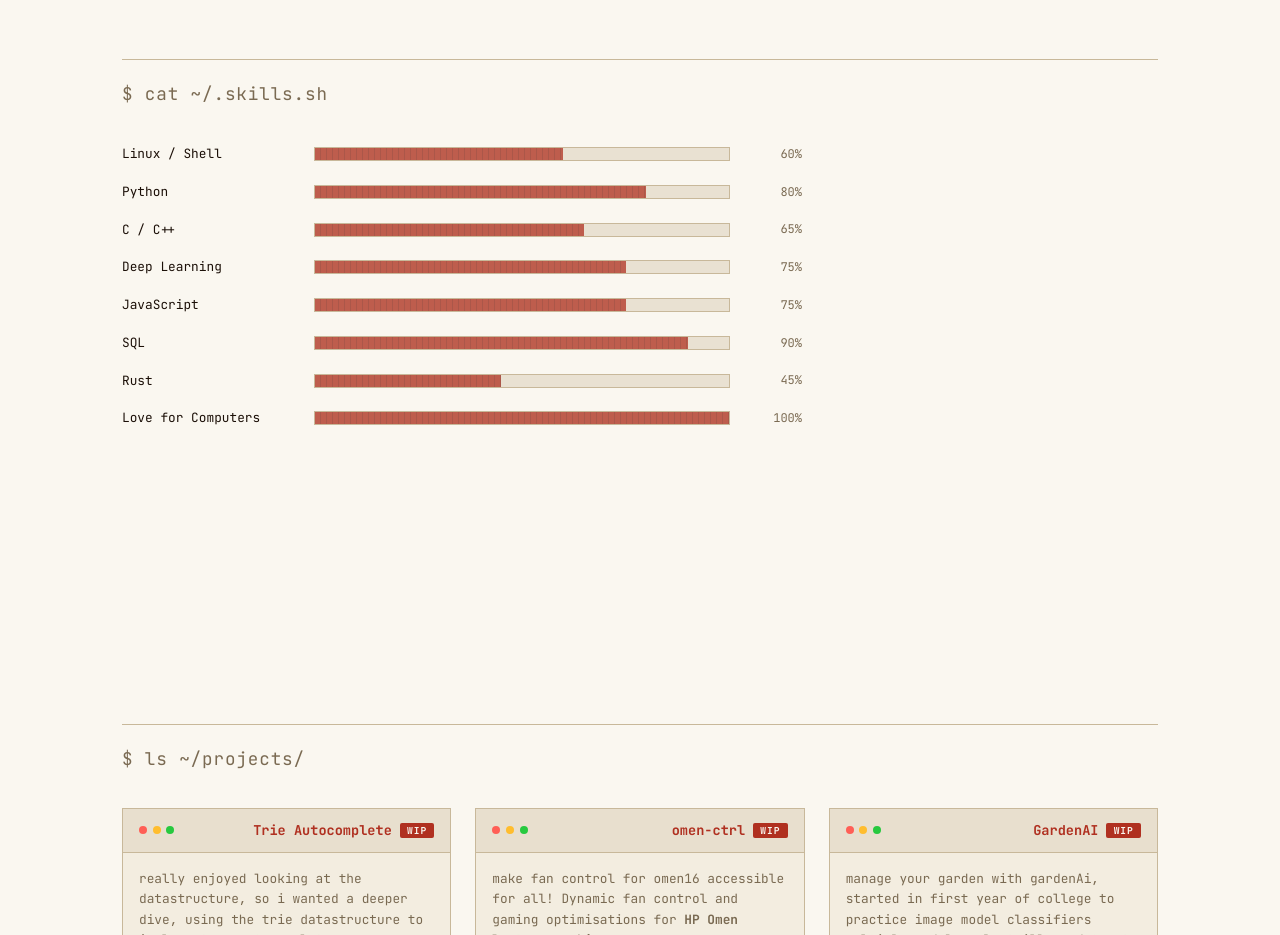
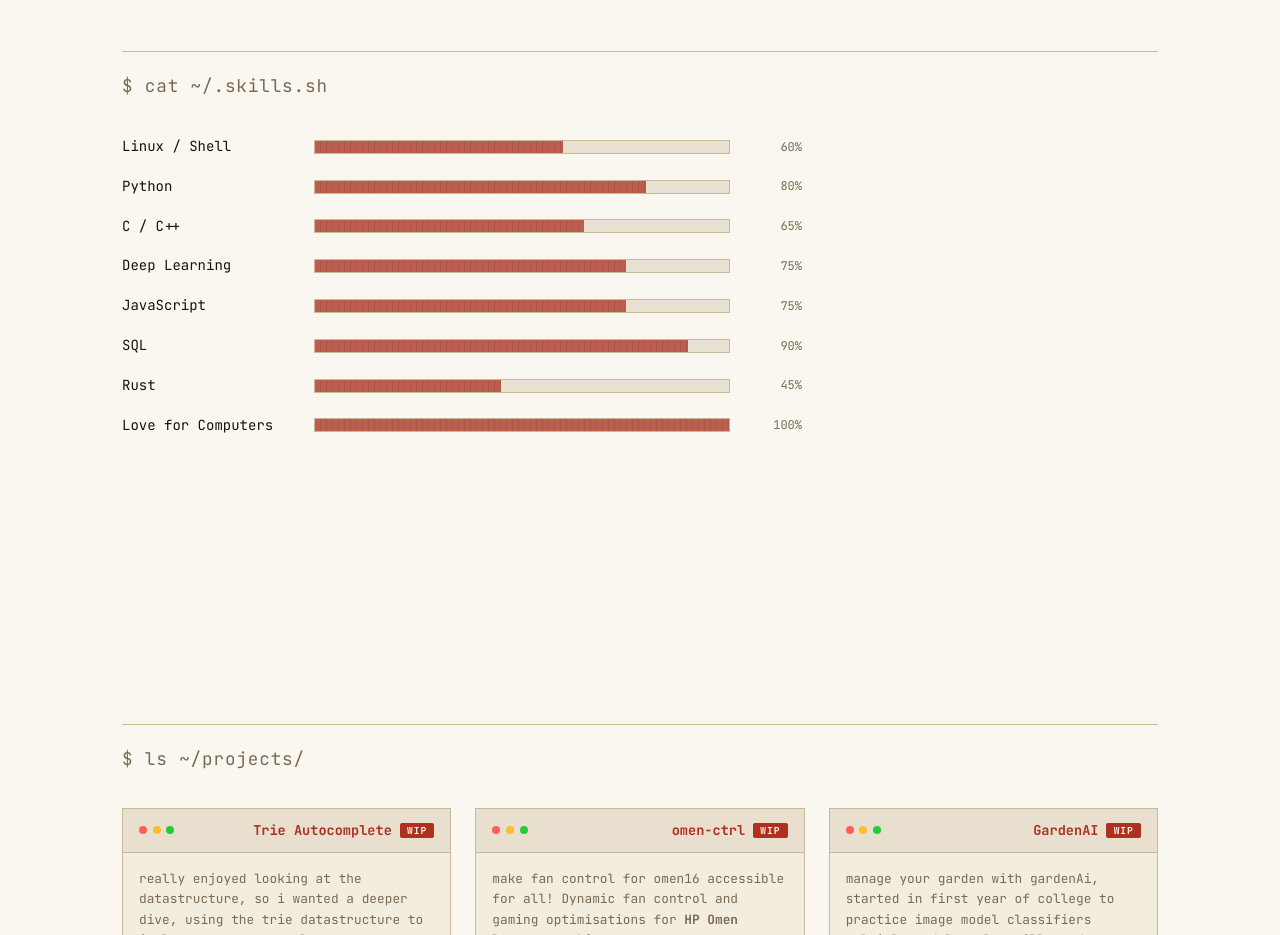
Before and after one commit to Prakhar1808/literate-carnival, a plain HTML site: page index.html in a window 1280 px wide. Shown: the part 1020-1955 px from the top of the page. Drawn offline with Linux system fonts and the light colour scheme.

Commit message:
fix/style: max-content for skill-row

```diff
--- a/assets/css/components.css
+++ b/assets/css/components.css
@@ -264,7 +264,7 @@
   grid-template-columns: 11rem 1fr 3.5rem;
   align-items: center;
   gap: 1rem;
-  font-size: 0.8rem;
+  font-size: max-content;
 }
 
 .skill-name {
```
